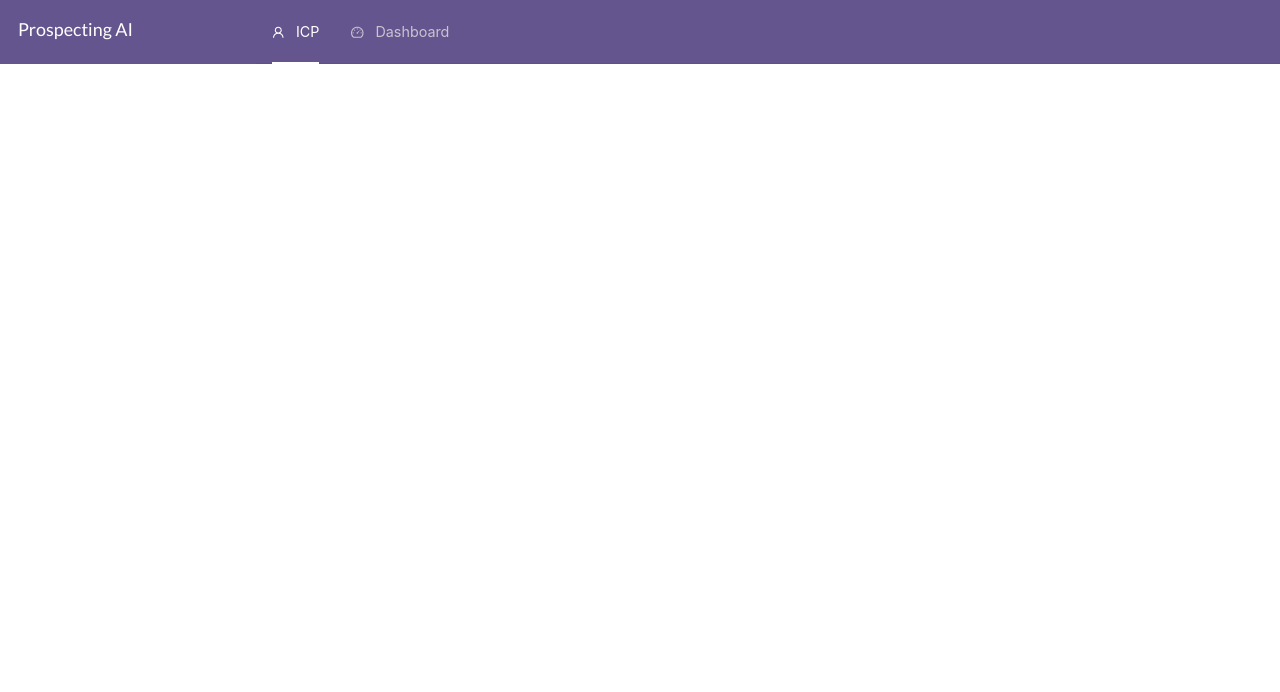
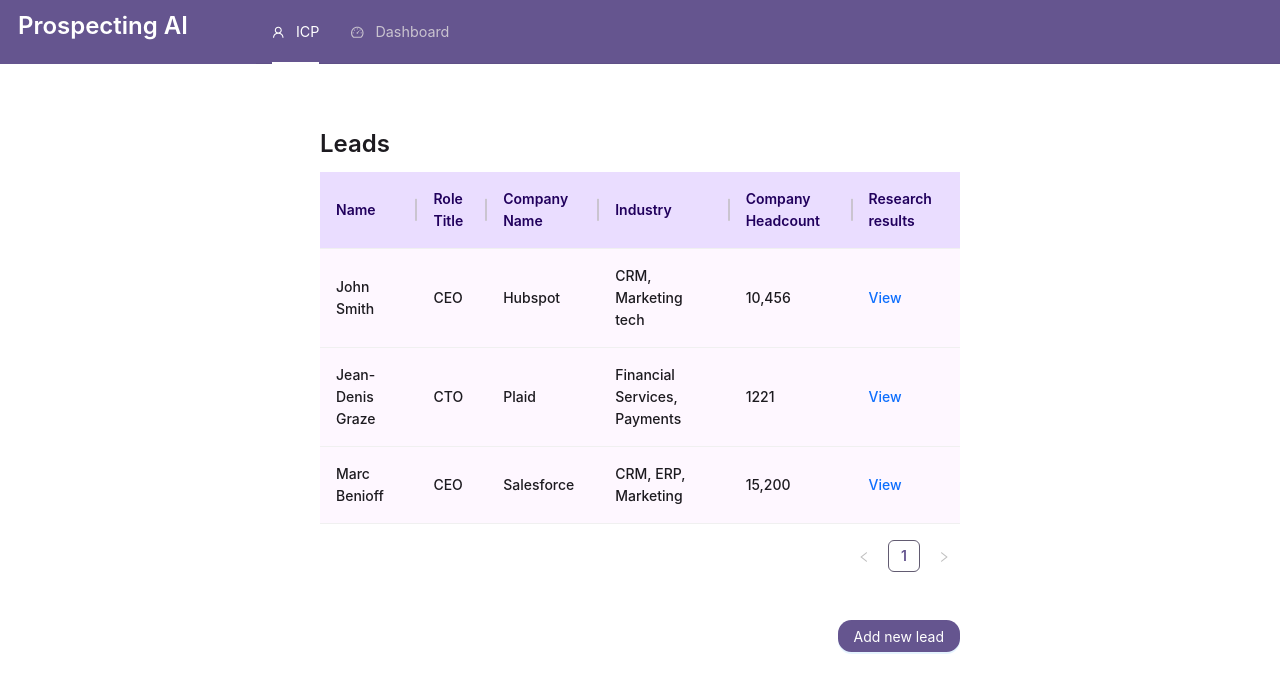
Before and after one commit to Userport-ai/prospecting-ai, a React (Create React App) app: page / in a window 1280 px wide. Shown: the top 692 px of the page. Built offline with nearby package versions, Linux system fonts and the light colour scheme.

Commit message:
Added fetch leads page
Looks pretty similar to Figma design

```diff
--- /dev/null
+++ b/src/fetched-leads.css
@@ -0,0 +1,55 @@
+#fetched-leads-outer {
+  width: 100%;
+  height: 100%;
+  display: flex;
+  justify-content: center;
+}
+
+#fetched-leads-container {
+  width: 50%;
+  margin-top: 5%;
+  display: flex;
+  flex-direction: column;
+}
+
+#fetched-leads-container h3 {
+  color: var(--on-surface);
+}
+
+#fetched-leads-container .ant-table-thead th {
+  background-color: var(--primary-container);
+  color: var(--on-primary-container);
+  border-radius: 0;
+}
+
+#fetched-leads-container .ant-table-thead th::before {
+  border: 1px solid var(--outline-variant);
+}
+
+#fetched-leads-container .ant-table-tbody td {
+  background-color: var(--surface);
+  color: var(--on-surface);
+  font-weight: 500;
+}
+
+#fetched-leads-container .ant-pagination-item {
+  border: 1px solid var(--secondary);
+  color: var(--primary);
+}
+
+#fetched-leads-container #add-leads-btn-container {
+  margin-top: 5%;
+  display: flex;
+  flex-direction: row;
+  justify-content: end;
+}
+
+#fetched-leads-container .ant-btn-primary {
+  width: fit-content;
+  background-color: var(--primary);
+  border-radius: 1.5rem;
+}
+
+#fetched-leads-container .ant-btn-primary:hover {
+  background-color: var(--hover-color);
+}
--- /dev/null
+++ b/src/fetched-leads.js
@@ -0,0 +1,21 @@
+import "./fetched-leads.css";
+import { Typography, Button } from "antd";
+import LeadsTable from "./leads-table";
+
+const { Title } = Typography;
+
+function FetchedLeads() {
+  return (
+    <div id="fetched-leads-outer">
+      <div id="fetched-leads-container">
+        <Title level={3}>Leads</Title>
+        <LeadsTable />
+        <div id="add-leads-btn-container">
+          <Button type="primary">Add new lead</Button>
+        </div>
+      </div>
+    </div>
+  );
+}
+
+export default FetchedLeads;
--- a/src/header.css
+++ b/src/header.css
@@ -1,6 +1,5 @@
 #nav-header {
   background-color: var(--primary);
-  color: var(--on-primary);
   --logo-width: 20%;
   padding: 0;
 }
@@ -11,11 +10,11 @@
   display: flex;
   justify-content: start;
   align-items: center;
-  padding-left: 1rem;
 }
 
-#nav-header #nav-logo-title h2 {
-  margin-left: 1rem;
+#nav-header #nav-logo-title h3 {
+  margin-left: 2rem;
+  color: var(--on-primary);
 }
 
 #nav-header #nav-menu {
--- a/src/header.js
+++ b/src/header.js
@@ -1,8 +1,9 @@
 import "./header.css";
-import { Layout, Menu, Flex } from "antd";
+import { Layout, Menu, Flex, Typography } from "antd";
 import { UserOutlined, DashboardOutlined } from "@ant-design/icons";
 
 const { Header } = Layout;
+const { Title } = Typography;
 
 const items = [
   {
@@ -22,7 +23,7 @@
     <Header id="nav-header">
       <Flex id="nav-flex">
         <div id="nav-logo-title">
-          <h2>Prospecting AI</h2>
+          <Title level={3}>Prospecting AI</Title>
         </div>
         <Menu
           id="nav-menu"
--- a/src/index.css
+++ b/src/index.css
@@ -3,9 +3,20 @@
 :root {
   --primary: #65558f;
   --on-primary: #ffffff;
+  --primary-container: #eaddff;
+  --on-primary-container: #21005d;
   --secondary: #625b71;
   --on-secondary: #ffffff;
+  --secondary-container: #e8def8;
+  --on-secondary-container: #1d192b;
   --outline-variant: #cac4d0;
+  --surface-container-low: #f7f2fa;
+  --surface-container-bright: #fef7ff;
+  --surface: #fef7ff;
+  --on-surface: #1d1b20;
+  --surface-tint: #6750a4;
+  --inverse-primary: #d0bcff;
+  --hover-color: #9476e0;
 }
 
 html {
--- a/src/index.js
+++ b/src/index.js
@@ -1,6 +1,7 @@
 import React from "react";
 import ReactDOM from "react-dom/client";
 import App from "./App";
+import FetchedLeads from "./fetched-leads";
 import ErrorPage from "./error-page";
 import IdealCustomerProfile from "./icp";
 import CreateICP from "./create-icp";
@@ -17,6 +18,10 @@
     element: <App />,
     errorElement: <ErrorPage />,
     children: [
+      {
+        path: "/",
+        element: <FetchedLeads />,
+      },
       {
         path: "icp",
         element: <IdealCustomerProfile />,
--- /dev/null
+++ b/src/leads-table.js
@@ -0,0 +1,68 @@
+import { Table } from "antd";
+
+const columns = [
+  {
+    title: "Name",
+    dataIndex: "name",
+    key: "name",
+  },
+  {
+    title: "Role Title",
+    dataIndex: "roleTitle",
+    key: "roleTitle",
+  },
+  {
+    title: "Company Name",
+    dataIndex: "companyName",
+    key: "companyName",
+  },
+  {
+    title: "Industry",
+    dataIndex: "industry",
+    key: "industry",
+  },
+  {
+    title: "Company Headcount",
+    dataIndex: "companyHeadcount",
+    key: "companyHeadcount",
+  },
+  {
+    title: "Research results",
+    dataIndex: "researchResults",
+    key: "researchResults",
+    render: (_, record) => <a href="/icp">View</a>,
+  },
+];
+
+const data = [
+  {
+    key: "1",
+    name: "John Smith",
+    roleTitle: "CEO",
+    companyName: "Hubspot",
+    industry: "CRM, Marketing tech",
+    companyHeadcount: "10,456",
+    researchResultsUrl: "",
+  },
+  {
+    key: "1",
+    name: "Jean-Denis Graze",
+    roleTitle: "CTO",
+    companyName: "Plaid",
+    industry: "Financial Services, Payments",
+    companyHeadcount: "1221",
+    researchResultsUrl: "",
+  },
+  {
+    key: "2",
+    name: "Marc Benioff",
+    roleTitle: "CEO",
+    companyName: "Salesforce",
+    industry: "CRM, ERP, Marketing",
+    companyHeadcount: "15,200",
+    researchResultsUrl: "",
+  },
+];
+
+const LeadsTable = () => <Table columns={columns} dataSource={data} />;
+export default LeadsTable;
```
Also changed, not shown: src/leads-table.css (added).
